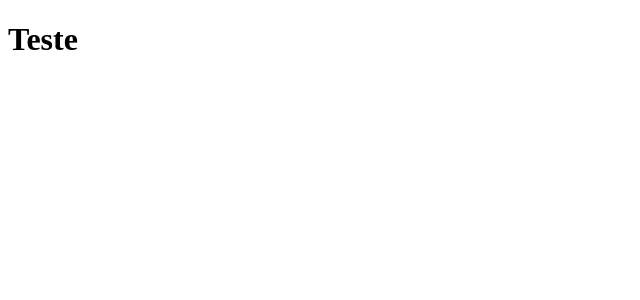
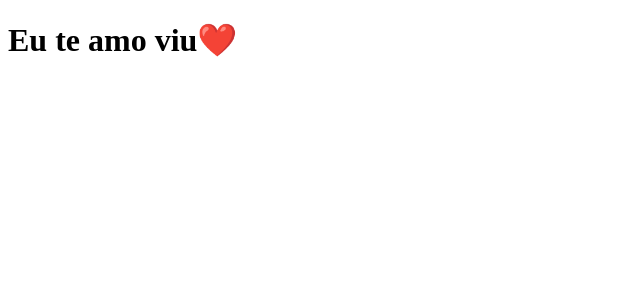
Before and after one commit to GusthavoRV/clone-tabnews, a Next.js app: page / in a window 1280 px wide. Shown: the top 300 px of the page, without its empty margins (0-640 px from the left). Built offline with nearby package versions, Linux system fonts and the light colour scheme.

Commit message:
somente um teste

```diff
--- a/src/pages/index.js
+++ b/src/pages/index.js
@@ -1,5 +1,5 @@
 function Home() {
-  return <h1>Teste</h1>;
+  return <h1>Eu te amo viu❤️</h1>;
 }
 
 export default Home;
```
